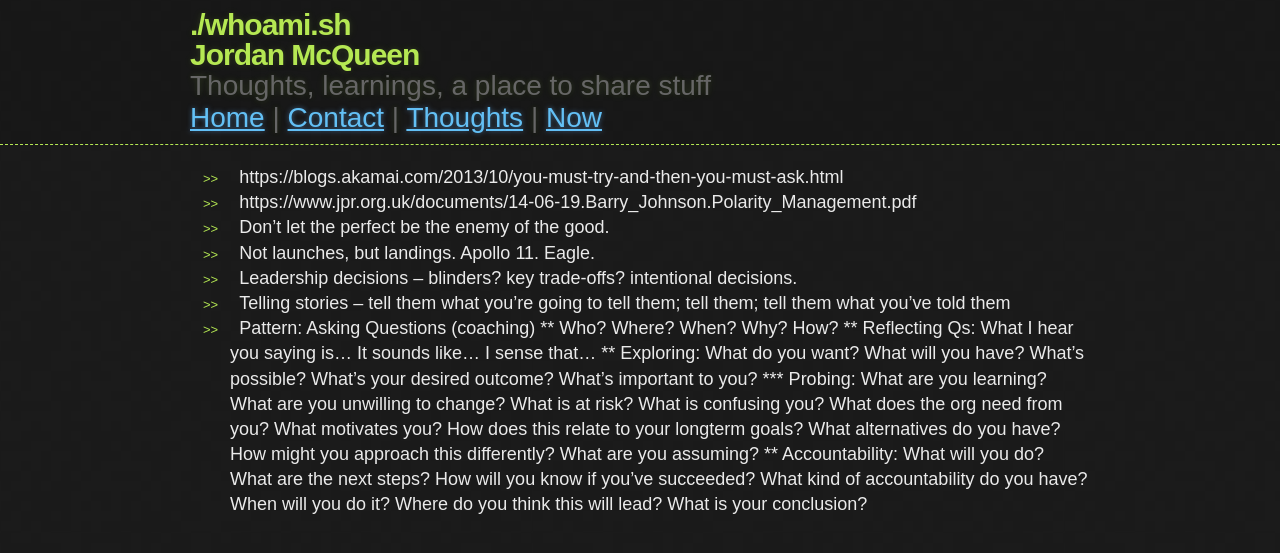
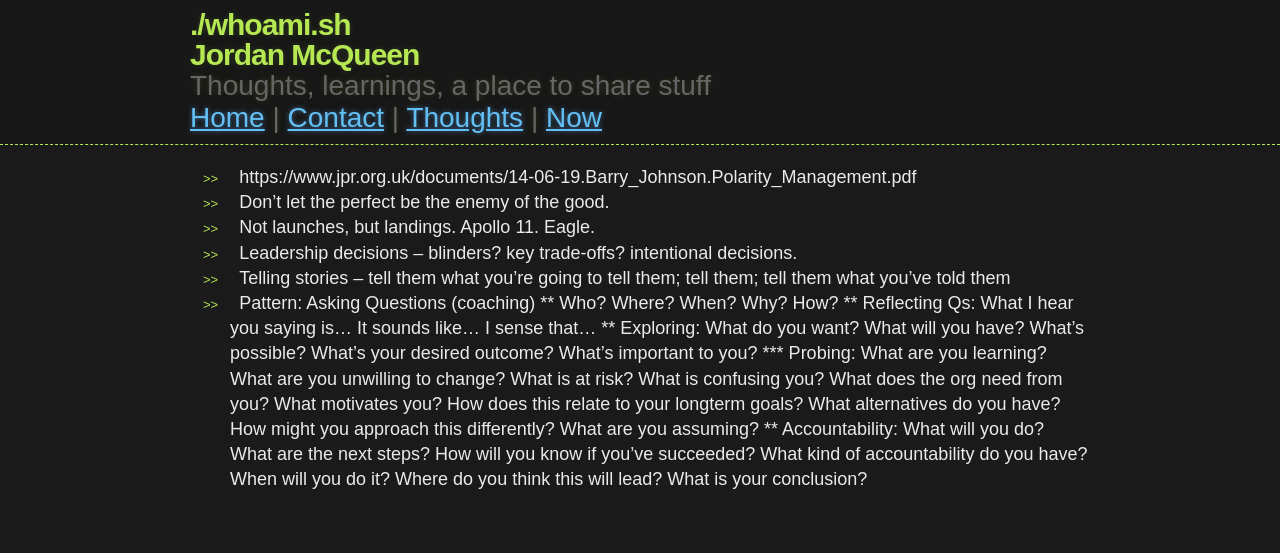
Before and after one commit to mcqueenjordan/mcqueenjordan.github.io, a Jekyll site: the page built from patterns.md, in a window 1280 px wide. Shown: the top 553 px of the page. Built offline with Jekyll 4.4.1, drawn with Linux system fonts in a browser that asks for light colours; our own code applies the rules of GitHub Pages for plain Markdown files; part of the change alters nothing that is shown.

Commit message:
Pop resolved TODO from patterns.txt

```diff
--- a/patterns.md
+++ b/patterns.md
@@ -1,4 +1,3 @@
-* https://blogs.akamai.com/2013/10/you-must-try-and-then-you-must-ask.html
 * https://www.jpr.org.uk/documents/14-06-19.Barry_Johnson.Polarity_Management.pdf
 * Don't let the perfect be the enemy of the good.
 * Not launches, but landings. Apollo 11. Eagle.
```
